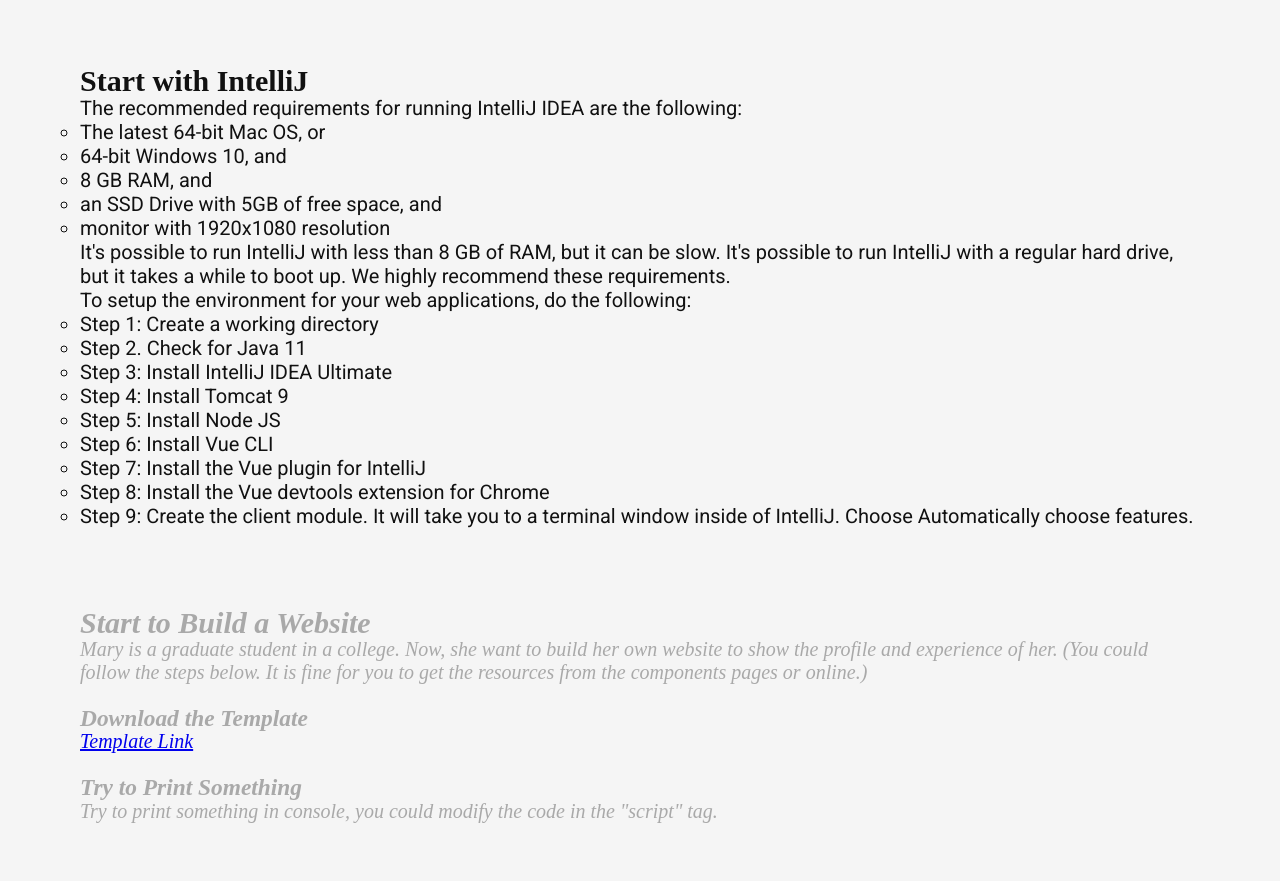
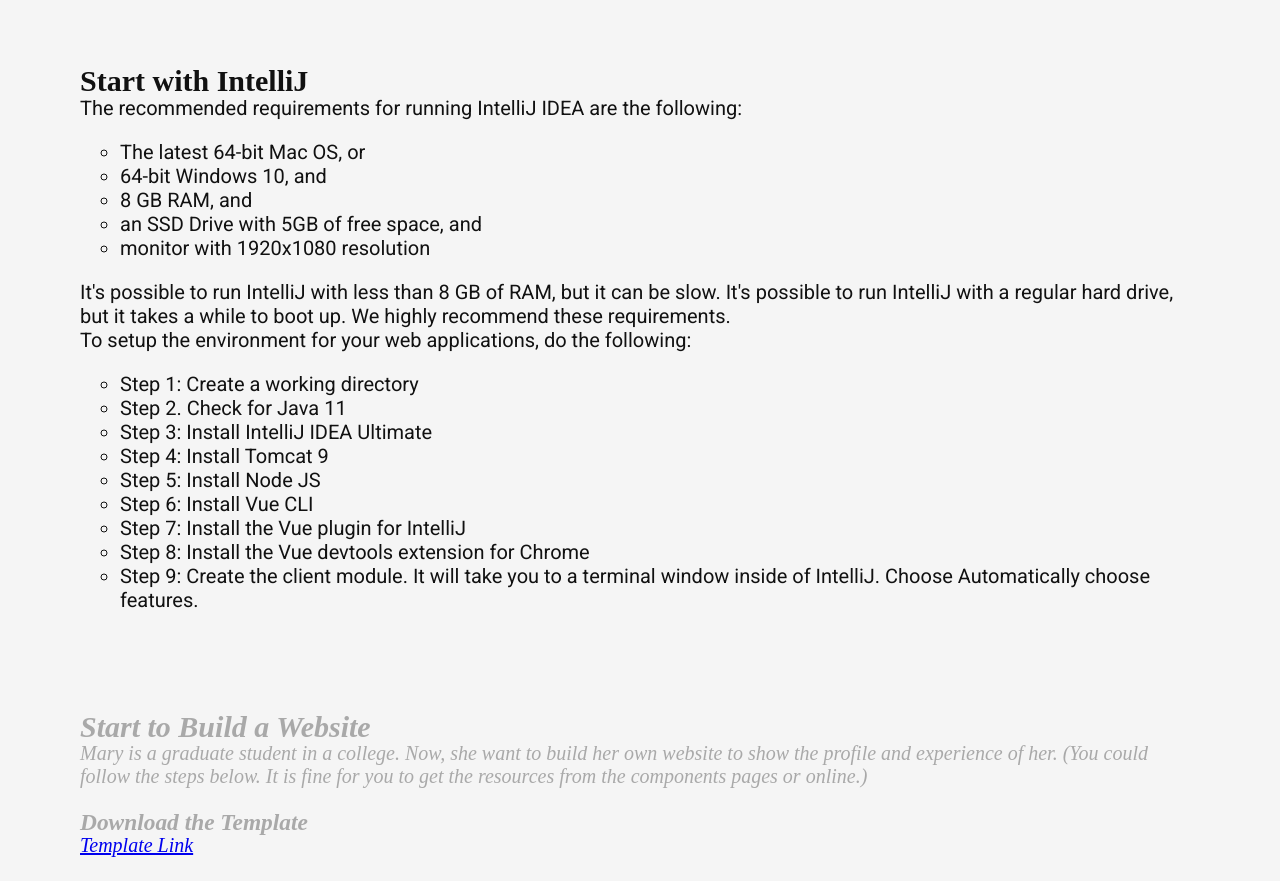
Before and after one commit to zeroshen/client, a Vue app: page /game/1 in a window 1280 px wide. Shown: the part 900-1781 px from the top of the page. Built offline with nearby package versions, Linux system fonts and the light colour scheme; a web font is replaced by a local one.

Commit message:
Modify ul

```diff
--- a/src/assets/css/global.css
+++ b/src/assets/css/global.css
@@ -69,12 +69,7 @@
 }
 
 /* Get rid of styling (numbers, bullets, and spacing) for lists. */
-ol,
-ul {
-    list-style: none;
-    padding: 0;
-    margin: 0;
-}
+
 
 /*
   By default, a width refers to the width of the content box.
--- a/src/components/NavList.vue
+++ b/src/components/NavList.vue
@@ -6,6 +6,12 @@
   flex-direction: column;
   padding-left: 50px;
   padding-top: 50px;
+}
+ol,
+ul {
+  list-style: none;
+  padding: 0;
+  margin: 0;
 }
 </style>
 <template>
--- a/src/views/GamesLevelOneView.vue
+++ b/src/views/GamesLevelOneView.vue
@@ -19,8 +19,9 @@
   border: none;
   margin: 40px;
 }
-li {
-  list-style-type: circle;
+ol,
+ul {
+  list-style: circle;
 }
 
 .quiz-button:hover {
```
